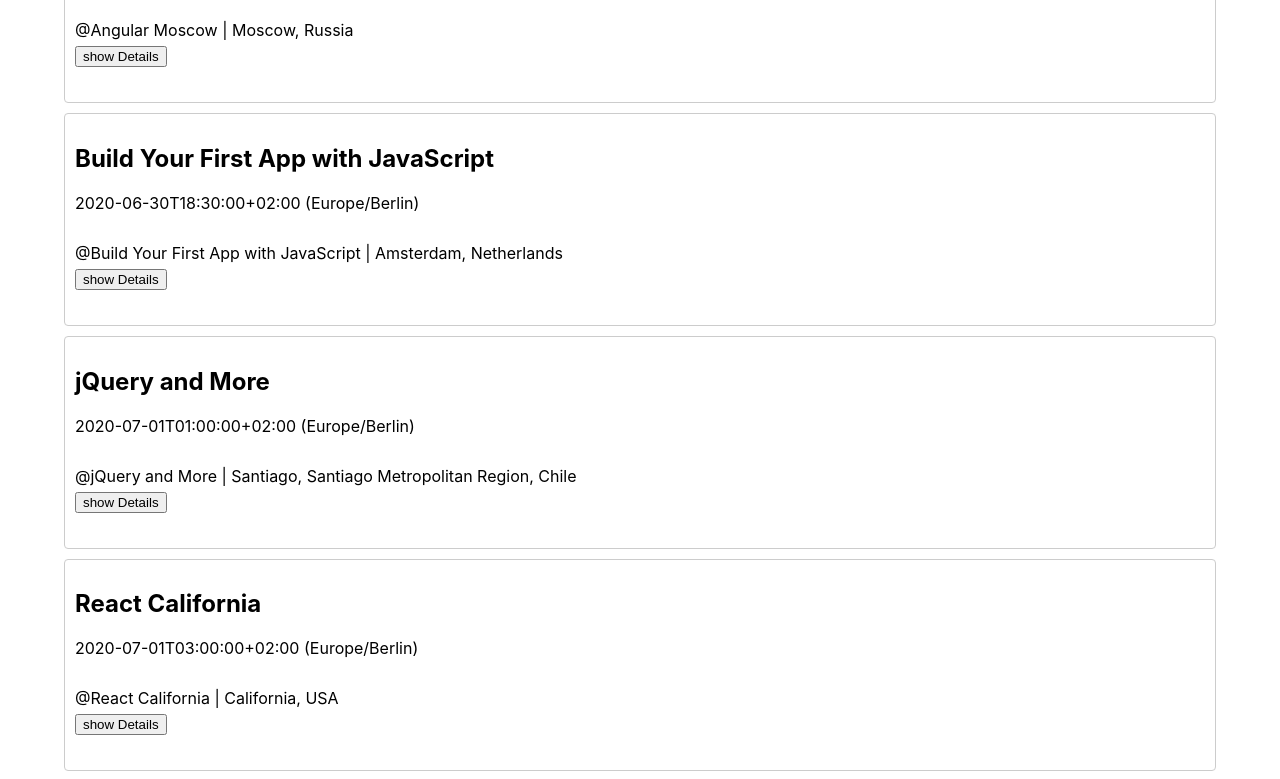
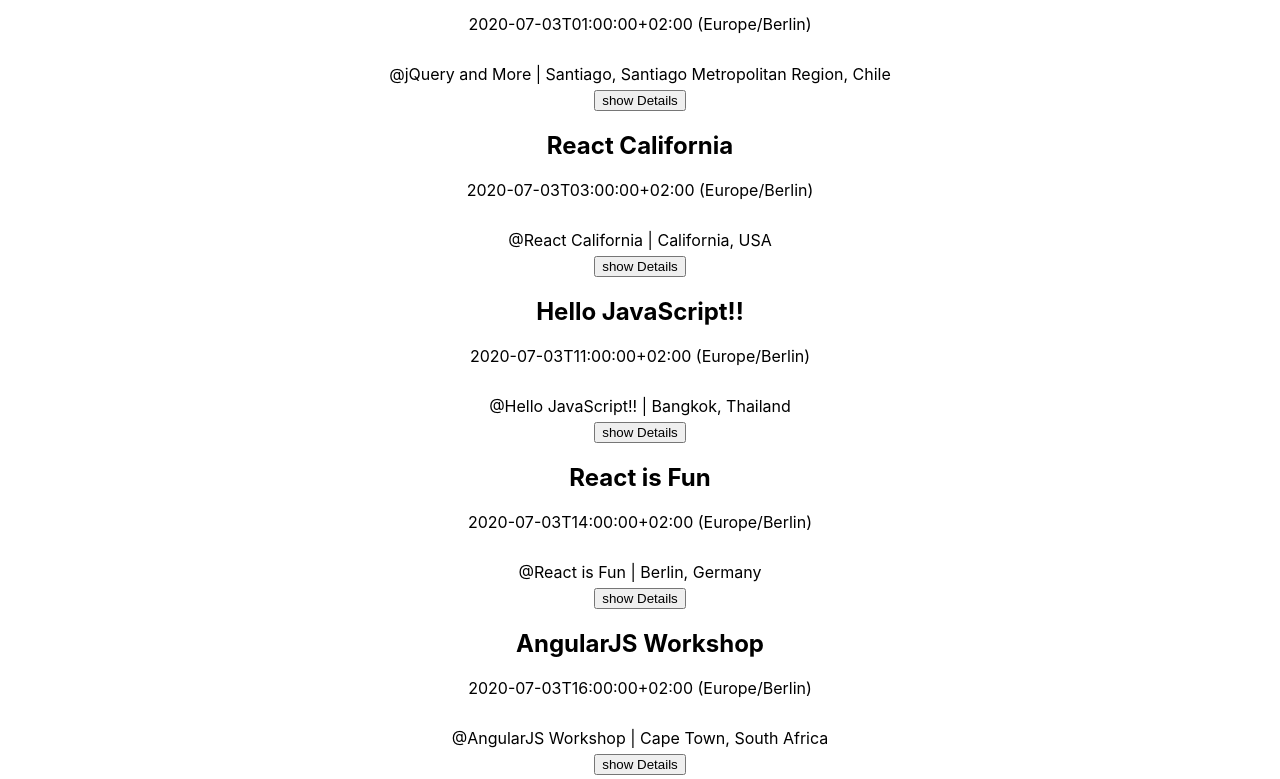
Before and after one commit to cpalmerbelcher/meet1, a React (Create React App) app: page / in a window 1280 px wide. Shown: the part 9200-9979 px from the top of the page. Built offline with nearby package versions, Linux system fonts and the light colour scheme; what atatus-spa would draw is missing.

Commit message:
added warning for when offline

```diff
--- /dev/null
+++ b/src/EventList.css
@@ -0,0 +1,6 @@
+.eventlist-container {
+    margin-top: 50px;
+}
+.event-list {
+    margin-top: 30px;
+}
--- a/src/EventList.js
+++ b/src/EventList.js
@@ -1,17 +1,34 @@
-import React, { Component } from "react";
-import Event from "./Event";
+import React, { Component } from 'react';
+import Event from './Event';
+import { Row, Col, Container } from 'react-bootstrap';
+import './EventList.css';
+import { WarningAlert } from './Alert';
 
 class EventList extends Component {
 	render() {
 		const { events } = this.props;
 		return (
-      <ul className="EventList">
-        {events && events.map(event =>
-          <li key={event.id} className="event">
+			<Container className="eventlist-container">
+				<Row className="d-flex justify-content-center event-list">
+					{!navigator.onLine ? (
+						<WarningAlert text="You are offline, the events list has been loaded from the Cache!" />
+					) : (
+						''
+					)}
+					<Col md={10} sm={12}>
+						<ul className="EventList row">
+							{events.map(event => (
+								<li
+									key={event.id}
+									className="col-xl-4 col-lg-4 col-md-8 col-sm-8 col-xs-12"
+								>
 									<Event event={event} />
 								</li>
-        )}
+							))}
 						</ul>
+					</Col>
+				</Row>
+			</Container>
 		);
 	}
 }
```
Lines whose indentation alone changed are shown as unchanged.
